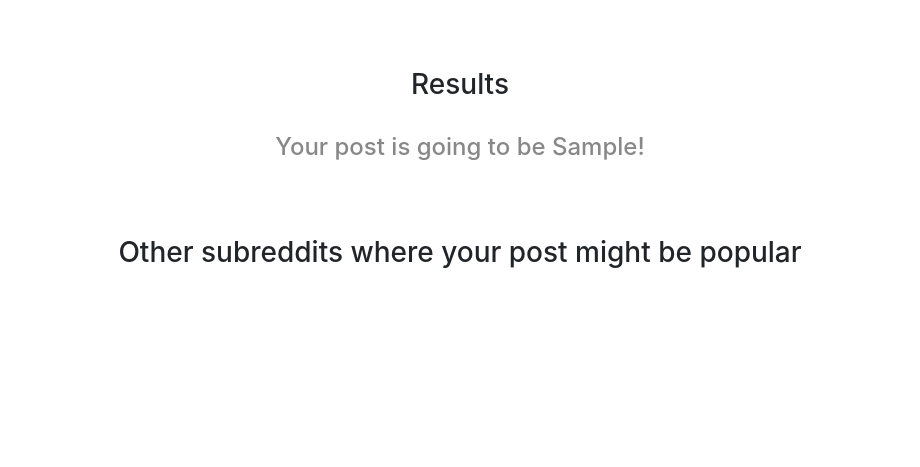
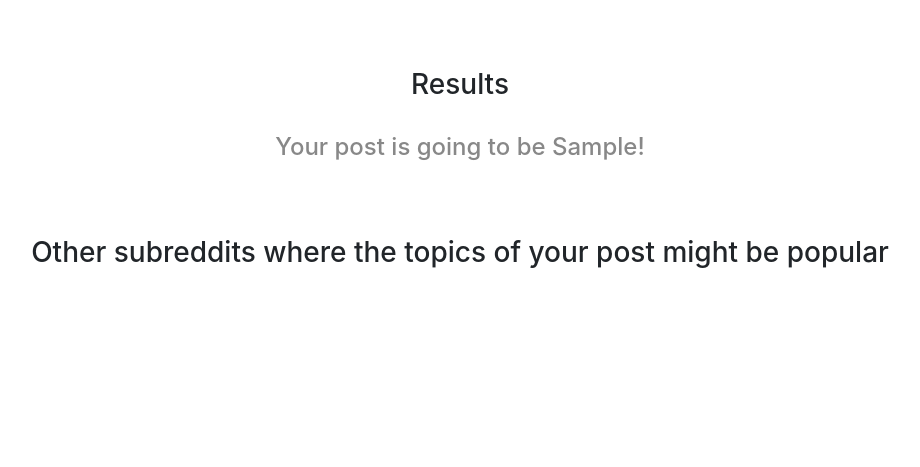
Before and after one commit to dmartizzi/populareddit, a Flask app: template controversit_app/templates/output.html in a window 1280 px wide. Shown: the part 656-1123 px from the top of the page, without its empty margins (180-1100 px from the left). Run offline with Flask 2, Linux system fonts and the light colour scheme; the template is opened without the code that fills it: most values are stand-ins (such as "Sample title", 1, 10 or a date in 2020); some libraries are stand-ins or nearby versions.

Commit message:
Minor change to the output of the app.

```diff
--- a/controversit_app/templates/output.html
+++ b/controversit_app/templates/output.html
@@ -70,7 +70,7 @@
 	    <!--<h4>PopulaReddit predicts with {{score_pop}} confidence that...<h4>-->
 	    <font color={{pop_color}}><h4>Your post is going to be {{pop_mess}}!<h4></font>
 	    <br><br>
-            <h3>Other subreddits where your post might be popular</h3>
+            <h3>Other subreddits where the topics of your post might be popular</h3>
             <br>
             <table class="table table-hover">
               {% for i in range(0,alt_subr_count) %}
```
